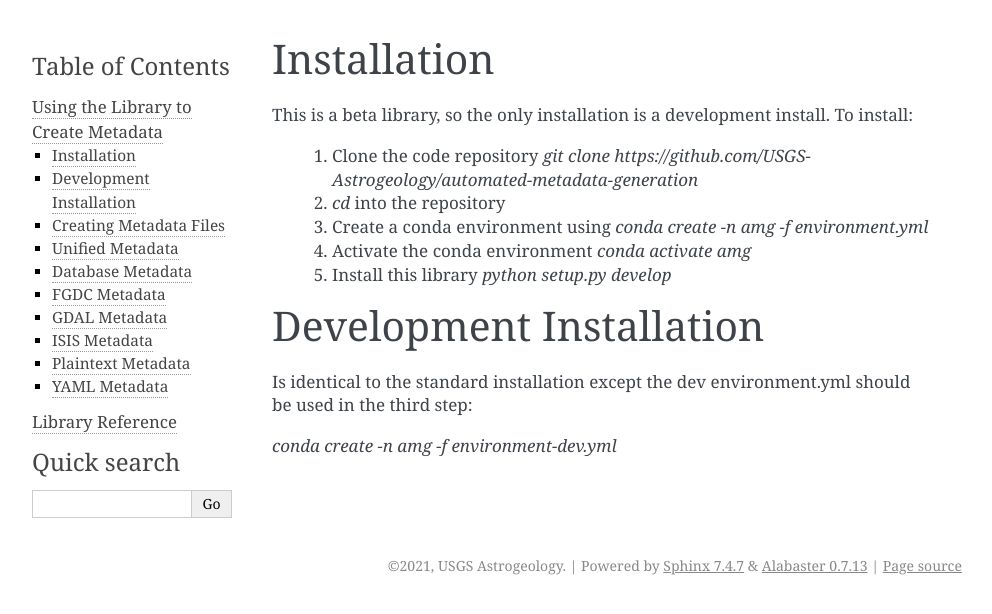
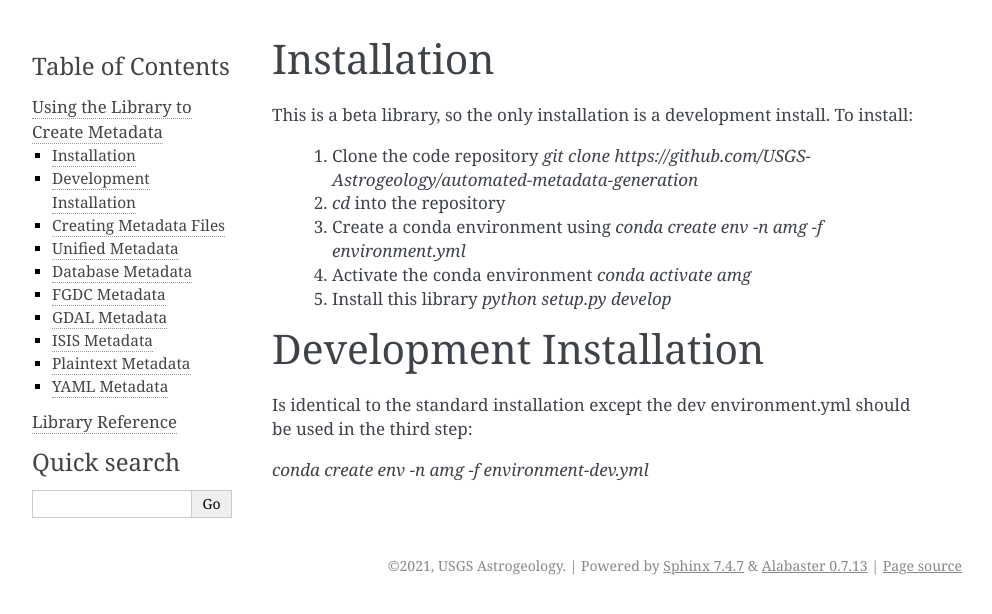
Before and after one commit to mahunter14/automated-metadata-generation, a Sphinx documentation site: the page built from docs/source/making_metadata/installation.rst, in a window 1280 px wide. Shown: the top 614 px of the page, without its empty margins (148-1140 px from the left). Built offline with Sphinx 7.4.7, drawn with Linux system fonts in a browser that asks for light colours.

Commit message:
Update installation.rst
Added missing 'env' to conda create commands.

```diff
--- a/docs/source/making_metadata/installation.rst
+++ b/docs/source/making_metadata/installation.rst
@@ -5,7 +5,7 @@
 
  1. Clone the code repository `git clone https://github.com/USGS-Astrogeology/automated-metadata-generation`
  2. `cd` into the repository
- 3. Create a conda environment using `conda create -n amg -f environment.yml`
+ 3. Create a conda environment using `conda create env -n amg -f environment.yml`
  4. Activate the conda environment `conda activate amg`
  5. Install this library `python setup.py develop`
 
@@ -13,4 +13,4 @@
 ========================
 Is identical to the standard installation except the dev environment.yml should be used in the third step:
 
-`conda create -n amg -f environment-dev.yml`
+`conda create env -n amg -f environment-dev.yml`
```
